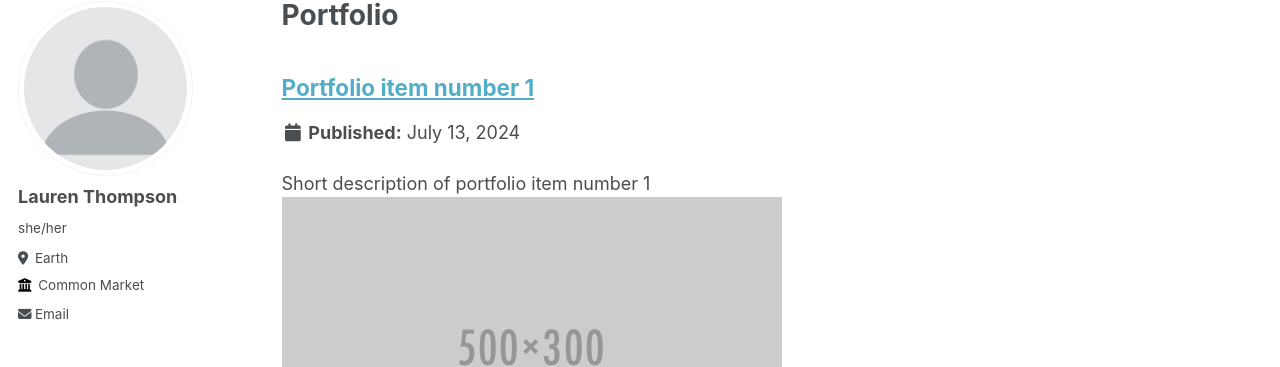
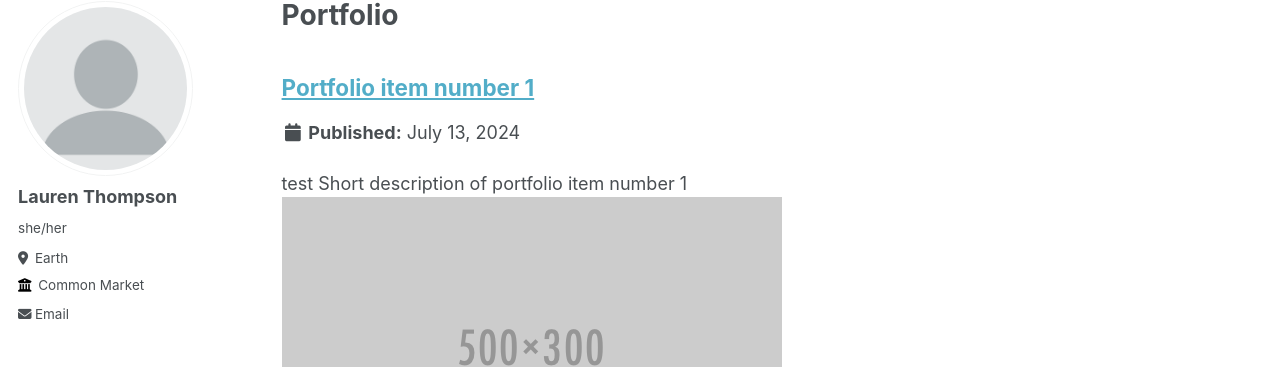
Before and after one commit to laurenthompson4477/Portfolio.github.io, a Jekyll site: the page built from _pages/portfolio.html, in a window 1280 px wide and 900 px high. Shown: the part 105-472 px from the top of the window. Built offline with Jekyll 4.4.1, drawn with Linux system fonts in a browser that asks for light colours.

Commit message:
Update portfolio-1.md

```diff
--- a/_portfolio/portfolio-1.md
+++ b/_portfolio/portfolio-1.md
@@ -1,6 +1,6 @@
 ---
 title: "Portfolio item number 1"
-excerpt: "Short description of portfolio item number 1<br/><img src='/images/500x300.png'>"
+excerpt: "test Short description of portfolio item number 1<br/><img src='/images/500x300.png'>"
 collection: portfolio
 ---
 
```
